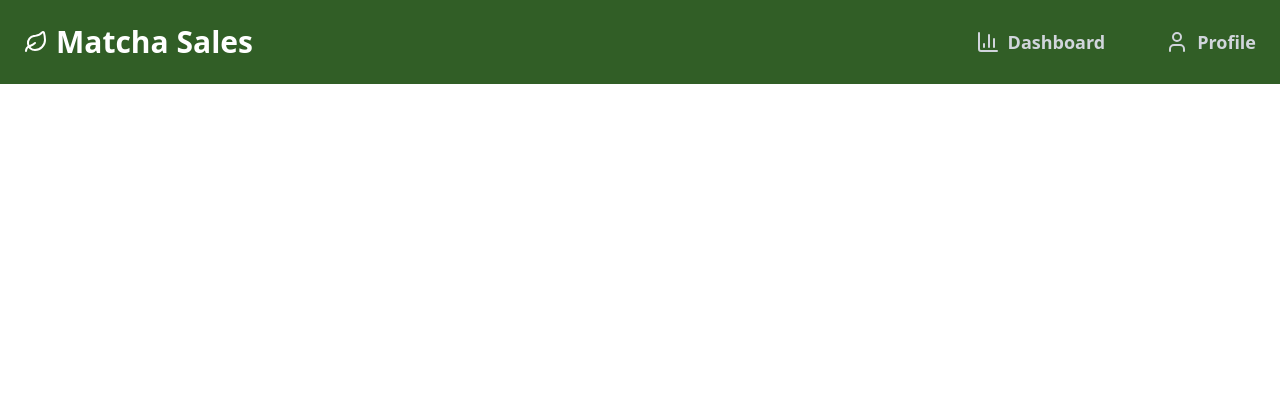
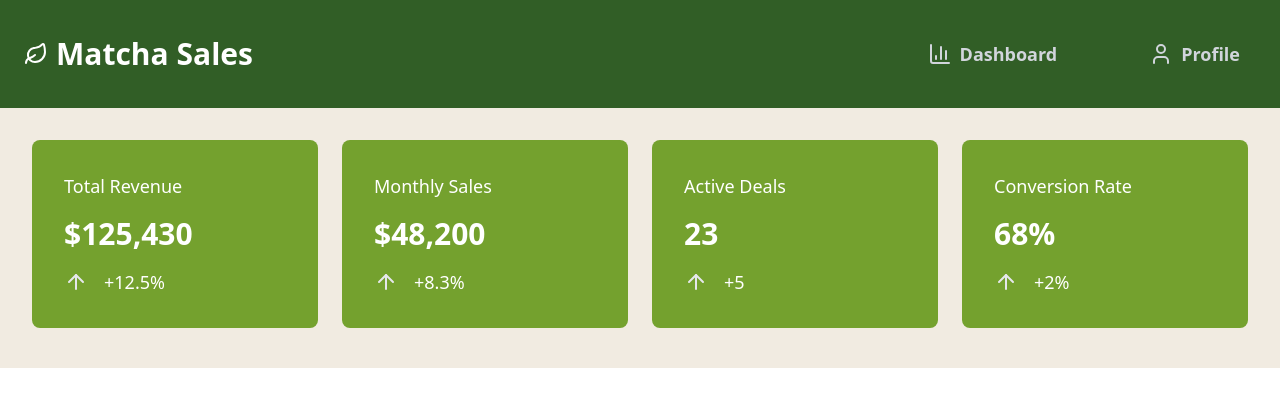
Before and after one commit to LongTangGithub/matcha-sales-dashboard, a website: page index.html in a window 1280 px wide. Drawn offline with nearby package versions, Linux system fonts and the light colour scheme; files that its build step writes are made by us from their sources.

Commit message:
feat: Implemented static metric cards component

```diff
--- a/index.html
+++ b/index.html
@@ -1,17 +1,17 @@
-<!DOCTYPE html>
+<!doctype html>
 <html lang="en">
   <head>
-    <meta charset="UTF-8">
-    <meta name="viewport" content="width=device-width, initial-scale=1.0">
+    <meta charset="UTF-8" />
+    <meta name="viewport" content="width=device-width, initial-scale=1.0" />
     <title>Matcha Sales Dashboard</title>
 
-    <link rel="stylesheet" href="dist/output.css">
+    <link rel="stylesheet" href="dist/output.css" />
     <script src="https://unpkg.com/lucide@latest/dist/umd/lucide.js"></script>
   </head>
   <body>
     <header class="header">
       <div class="header-left">
-            <button class="menu-button" title="Menu">
+        <button class="menu-button hover:text-black" title="Menu">
           <i data-lucide="menu"></i>
         </button>
 
@@ -37,11 +37,50 @@
         </div>
       </div>
     </header>
-    <main>
+    <main class="dashboard-container bg-[#f1ebe1] flex flex-col p-8">
+        <div class="metric-cards__grid">
+            <div class="metric-cards">
+              <h3 class="metric-cards__title">Total Revenue</h3>
+              <p class="metric-cards__value">$125,430</p>
+
+              <div class="metric-cards__percentage-container">
+                <i data-lucide="arrow-up" class="metric-cards__icon"></i>
+                <p class="metric-cards__percentage">+12.5%</p>
+              </div>
+            </div>
+
+            <div class="metric-cards">
+              <h3 class="metric-cards__title">Monthly Sales</h3>
+              <p class="metric-cards__value">$48,200</p>
+
+              <div class="metric-cards__percentage-container">
+                <i data-lucide="arrow-up" class="metric-cards__icon"></i>
+                <p class="metric-cards__percentage">+8.3%</p>
+              </div>
+            </div>
+
+            <div class="metric-cards">
+              <h3 class="metric-cards__title">Active Deals</h3>
+              <p class="metric-cards__value">23</p>
+
+              <div class="metric-cards__percentage-container">
+                <i data-lucide="arrow-up" class="metric-cards__icon"></i>
+                <p class="metric-cards__percentage">+5</p>
+              </div>
+            </div>
+
+            <div class="metric-cards">
+              <h3 class="metric-cards__title">Conversion Rate</h3>
+              <p class="metric-cards__value">68%</p>
+
+              <div class="metric-cards__percentage-container">
+                <i data-lucide="arrow-up" class="metric-cards__icon"></i>
+                <p class="metric-cards__percentage">+2%</p>
+              </div>
+            </div>
+        </div>
     </main>
-    <footer>
-
-    </footer>
+    <footer></footer>
 
     <script src="https://cdn.jsdelivr.net/npm/chart.js"></script>
 
--- a/styles/components/header.css
+++ b/styles/components/header.css
@@ -6,11 +6,11 @@
     }
 
     .header-left {
-      @apply flex items-center gap-8;
+      @apply flex items-center gap-6;
     }
 
     .menu-button {
-      @apply text-gray-300 lg:hidden;
+      @apply text-gray-300 hover:bg-[#97cf8a] cursor-pointer transition-colors p-4 rounded-md lg:hidden;
     }
 
     .brand-group {
@@ -30,26 +30,38 @@
     }
 
     .dashboard-group {
-        @apply flex items-center gap-2;
+        @apply flex items-center gap-2 hover:bg-[#97cf8a] cursor-pointer transition-colors p-4 rounded-md;
     }
 
     .dashboard-button {
-        @apply text-gray-300 lg:text-3xl hidden lg:block;
+        @apply text-gray-300 lg:text-xl hidden lg:block ;
     }
 
     .dashboard {
         @apply text-gray-300 text-lg font-semibold hidden lg:block;
     }
 
+    /* Dashboard hover effects */
+    .dashboard-group:hover .dashboard-button,
+    .dashboard-group:hover .dashboard {
+        @apply text-black;
+    }
+
     .profile-group {
-      @apply flex items-center gap-2;
+      @apply flex items-center gap-2 hover:bg-[#97cf8a] cursor-pointer transition-colors p-4 rounded-md;
     }
 
     .profile-button {
-      @apply text-gray-300 lg:text-3xl;
+      @apply text-gray-300 lg:text-3xl ;
     }
 
     .profile {
       @apply text-gray-300 text-lg font-semibold hidden lg:block;
     }
+
+    /* Profile hover effects */
+    .profile-group:hover .profile-button,
+    .profile-group:hover .profile {
+        @apply text-black;
+    }
   }
--- /dev/null
+++ b/styles/components/metric-cards.css
@@ -0,0 +1,30 @@
+@layer components {
+
+    .metric-cards__grid {
+        @apply grid grid-cols-1 md:grid-cols-2 lg:grid-cols-4 gap-x-6 gap-y-4;
+    }
+
+    .metric-cards {
+        @apply bg-[#74A12E] p-8 rounded-lg space-y-4 flex flex-col items-start mb-2;
+    }
+
+    .metric-cards__title {
+        @apply text-white text-lg font-medium;
+    }
+
+    .metric-cards__value {
+        @apply text-white text-3xl font-bold;
+    }
+
+    .metric-cards__percentage-container {
+        @apply flex items-center gap-4;
+    }
+
+    .metric-cards__icon {
+        @apply text-gray-200;
+    }
+
+    .metric-cards__percentage {
+        @apply text-white text-lg font-medium;
+    }
+}
--- a/styles/globals.css
+++ b/styles/globals.css
@@ -1,2 +1,3 @@
 @import "tailwindcss";
 @import "./components/header.css";
+@import "./components/metric-cards.css";
```
Lines whose indentation alone changed are shown as unchanged.
